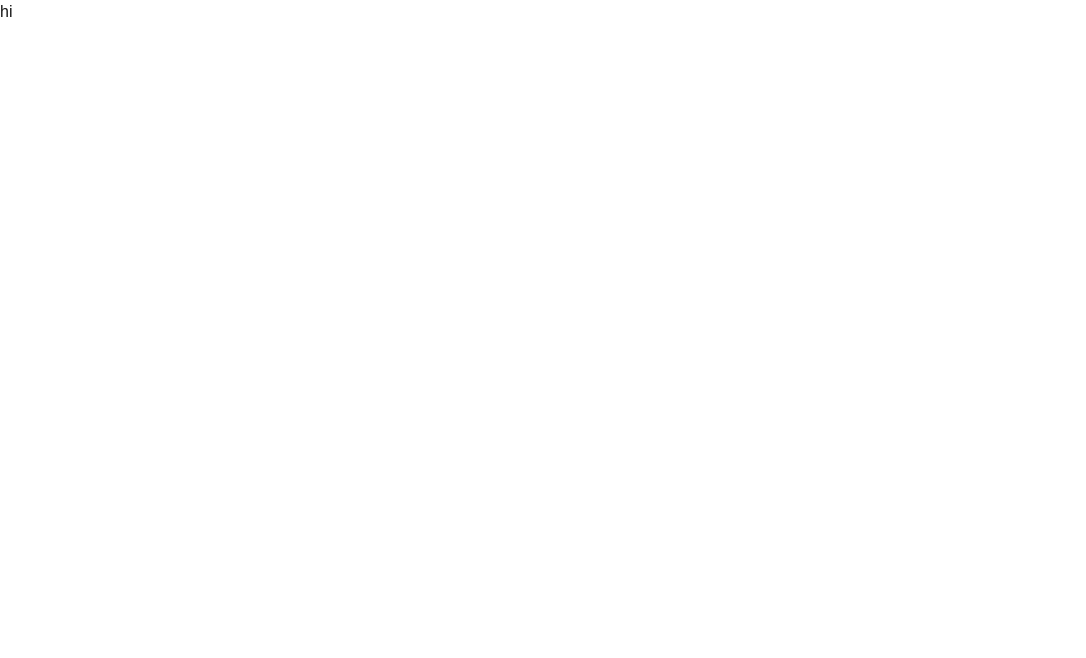
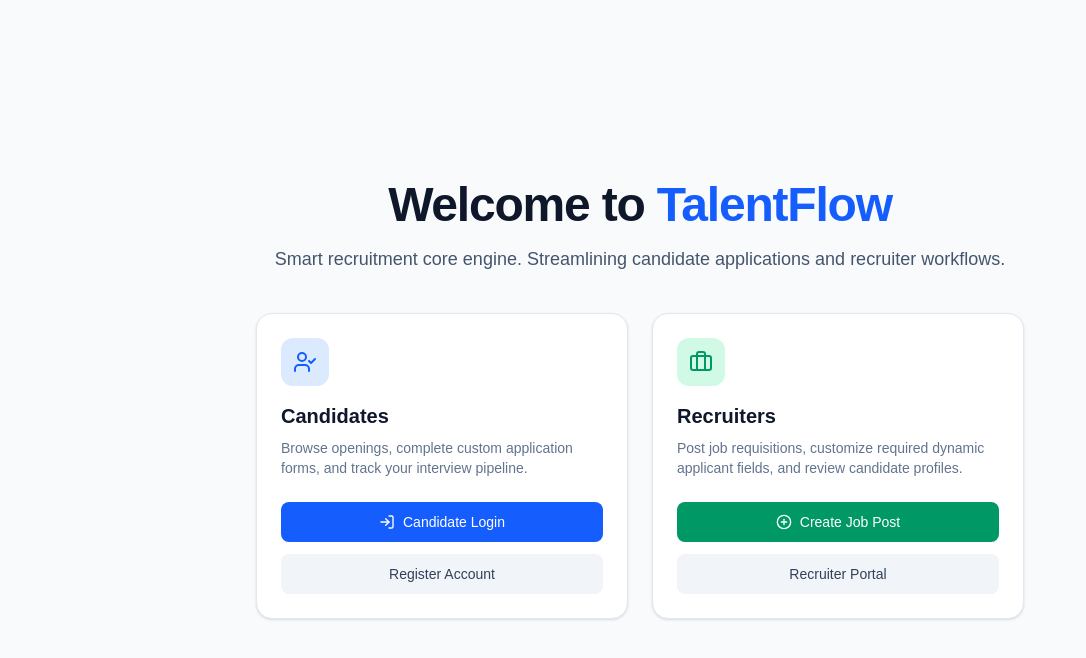
Before and after one commit to CharlesRajaR/TalentFlow, a Next.js app in the folder frontend/: page / in a window 1280 px wide. Shown: the top 658 px of the page, without its empty margins (0-1086 px from the left). Built offline with nearby package versions, Linux system fonts and the light colour scheme.

Commit message:
feat: enhance HomePage with candidate and recruiter cards and navigation links

```diff
--- a/frontend/src/app/page.tsx
+++ b/frontend/src/app/page.tsx
@@ -1,9 +1,75 @@
-import Image from "next/image";
+import Link from "next/link";
+import { Briefcase, UserCheck, PlusCircle, LogIn } from "lucide-react";
 
-export default function Home() {
+export default function HomePage() {
   return (
-    <div>
-      hi
-    </div>
+    <main className="min-h-screen bg-slate-50 flex flex-col justify-center items-center px-4 py-12">
+      <div className="max-w-3xl w-full text-center mb-10">
+        <h1 className="text-4xl font-extrabold text-slate-900 tracking-tight sm:text-5xl">
+          Welcome to <span className="text-blue-600">TalentFlow</span>
+        </h1>
+        <p className="mt-4 text-lg text-slate-600">
+          Smart recruitment core engine. Streamlining candidate applications and recruiter workflows.
+        </p>
+      </div>
+
+      <div className="grid grid-cols-1 md:grid-cols-2 gap-6 max-w-3xl w-full">
+        {/* Candidate Card */}
+        <div className="bg-white p-6 rounded-2xl border border-slate-200 shadow-sm flex flex-col justify-between">
+          <div>
+            <div className="w-12 h-12 bg-blue-100 text-blue-600 rounded-xl flex items-center justify-center mb-4">
+              <UserCheck size={24} />
+            </div>
+            <h2 className="text-xl font-bold text-slate-900 mb-2">Candidates</h2>
+            <p className="text-sm text-slate-500 mb-6">
+              Browse openings, complete custom application forms, and track your interview pipeline.
+            </p>
+          </div>
+
+          <div className="space-y-3">
+            <Link
+              href="/candidate/login"
+              className="w-full flex items-center justify-center gap-2 bg-blue-600 hover:bg-blue-700 text-white font-medium py-2.5 rounded-lg transition text-sm"
+            >
+              <LogIn size={16} /> Candidate Login
+            </Link>
+            <Link
+              href="/candidate/register"
+              className="w-full flex items-center justify-center gap-2 bg-slate-100 hover:bg-slate-200 text-slate-700 font-medium py-2.5 rounded-lg transition text-sm"
+            >
+              Register Account
+            </Link>
+          </div>
+        </div>
+
+        {/* Recruiter Card */}
+        <div className="bg-white p-6 rounded-2xl border border-slate-200 shadow-sm flex flex-col justify-between">
+          <div>
+            <div className="w-12 h-12 bg-emerald-100 text-emerald-600 rounded-xl flex items-center justify-center mb-4">
+              <Briefcase size={24} />
+            </div>
+            <h2 className="text-xl font-bold text-slate-900 mb-2">Recruiters</h2>
+            <p className="text-sm text-slate-500 mb-6">
+              Post job requisitions, customize required dynamic applicant fields, and review candidate profiles.
+            </p>
+          </div>
+
+          <div className="space-y-3">
+            <Link
+              href="/recruiter/jobs/create"
+              className="w-full flex items-center justify-center gap-2 bg-emerald-600 hover:bg-emerald-700 text-white font-medium py-2.5 rounded-lg transition text-sm"
+            >
+              <PlusCircle size={16} /> Create Job Post
+            </Link>
+            <Link
+              href="/candidate/login"
+              className="w-full flex items-center justify-center gap-2 bg-slate-100 hover:bg-slate-200 text-slate-700 font-medium py-2.5 rounded-lg transition text-sm"
+            >
+              Recruiter Portal
+            </Link>
+          </div>
+        </div>
+      </div>
+    </main>
   );
 }
```
